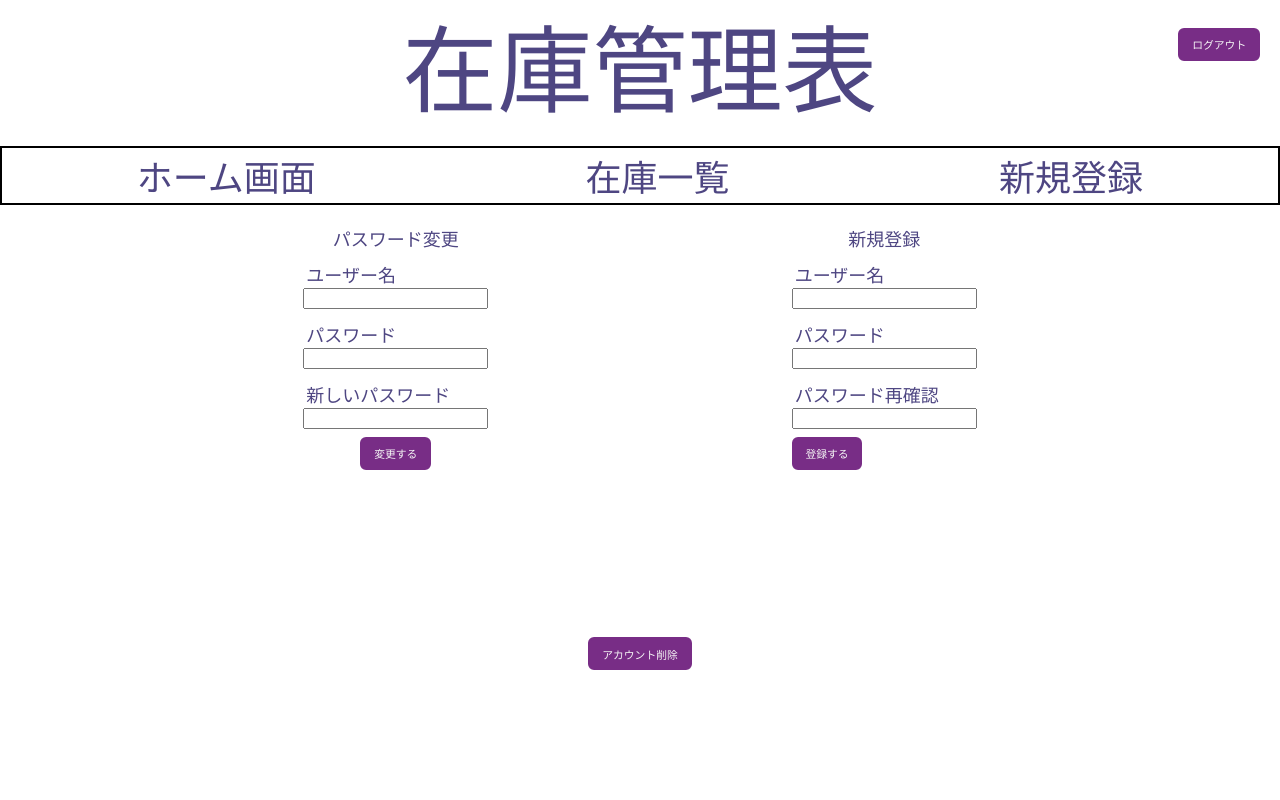
After one commit to Tobi-art/php_db_sql, a PHP site: page /account.php in a window 1280 px wide. The commit adds this page. Run offline with PHP 8.4, Linux system fonts and the light colour scheme.

Commit message:
created account settings page

```diff
--- /dev/null
+++ b/account.php
@@ -0,0 +1,44 @@
+<!DOCTYPE html>
+<html lang="en">
+
+<head>
+    <meta charset="UTF-8">
+    <meta http-equiv="X-UA-Compatible" content="IE=edge">
+    <meta name="viewport" content="width=device-width, initial-scale=1.0">
+    <title>アカウント管理</title>
+    <?php include('_stylelink.php') ?>
+</head>
+
+<body>
+    <header>
+        <?php include('_header.php') ?>
+    </header>
+    <main>
+        <!-- <div id="halfleft"> -->
+        <form action="_chgpw.php" method="post">
+            <h2>パスワード変更</h2>
+            <label for="username">ユーザー名</label><input type="text" 　name='username'>
+            <label for="pwold">パスワード</label><input type="text" name='pwold'>
+            <label for="pwnew">新しいパスワード</label><input type="text" name='pwnew'><br>
+            <button type="submit">変更する</button>
+        </form>
+
+
+        <!-- </div> -->
+        <!-- <div id="halfright"> -->
+        <form action="newuser_act.php" method="post" id="new_u">
+            <h2>新規登録</h2>
+            <label for="user">ユーザー名</label><input type="text" name="user"><br>
+            <label for="pass1">パスワード</label><input type="password" name="pass1"><br>
+            <label for="pass2">パスワード再確認</label><input type="password" name="pass2"><br>
+            <div class="buttons">
+                <button type="submit" form="new_u">登録する</button>
+            </div>
+            <!-- </div> -->
+    </main>
+    <footer>
+        <a href="account_delete.php"><button>アカウント削除</button></a>
+    </footer>
+</body>
+
+</html>
--- a/login.php
+++ b/login.php
@@ -20,7 +20,7 @@
             <button type="submit">Login</button>
         </form>
     </main>
-    <a href="newuser.php"><button>新規ユーザー登録</button></a>
+    <a href="account.php"><button>アカウント管理</button></a>
     <footer></footer>
 </body>
 
--- a/newuser_act.php
+++ b/newuser_act.php
@@ -28,5 +28,5 @@ $create = $stmt->execute();
 if ($create != true) {
     header('Location: newuser.php');
 } else {
-    header('Location: login.php');
+    header('Location: account.php');
 }
```
